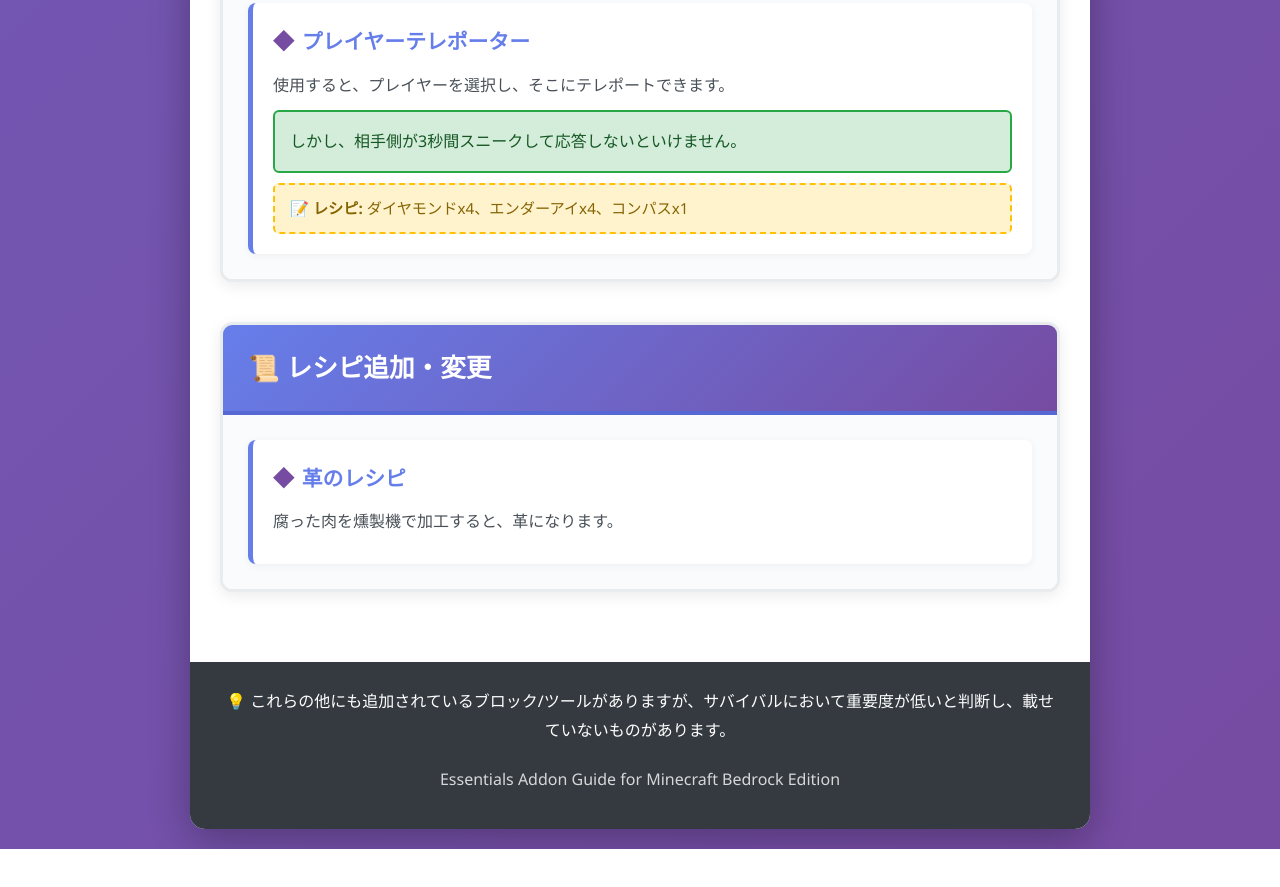
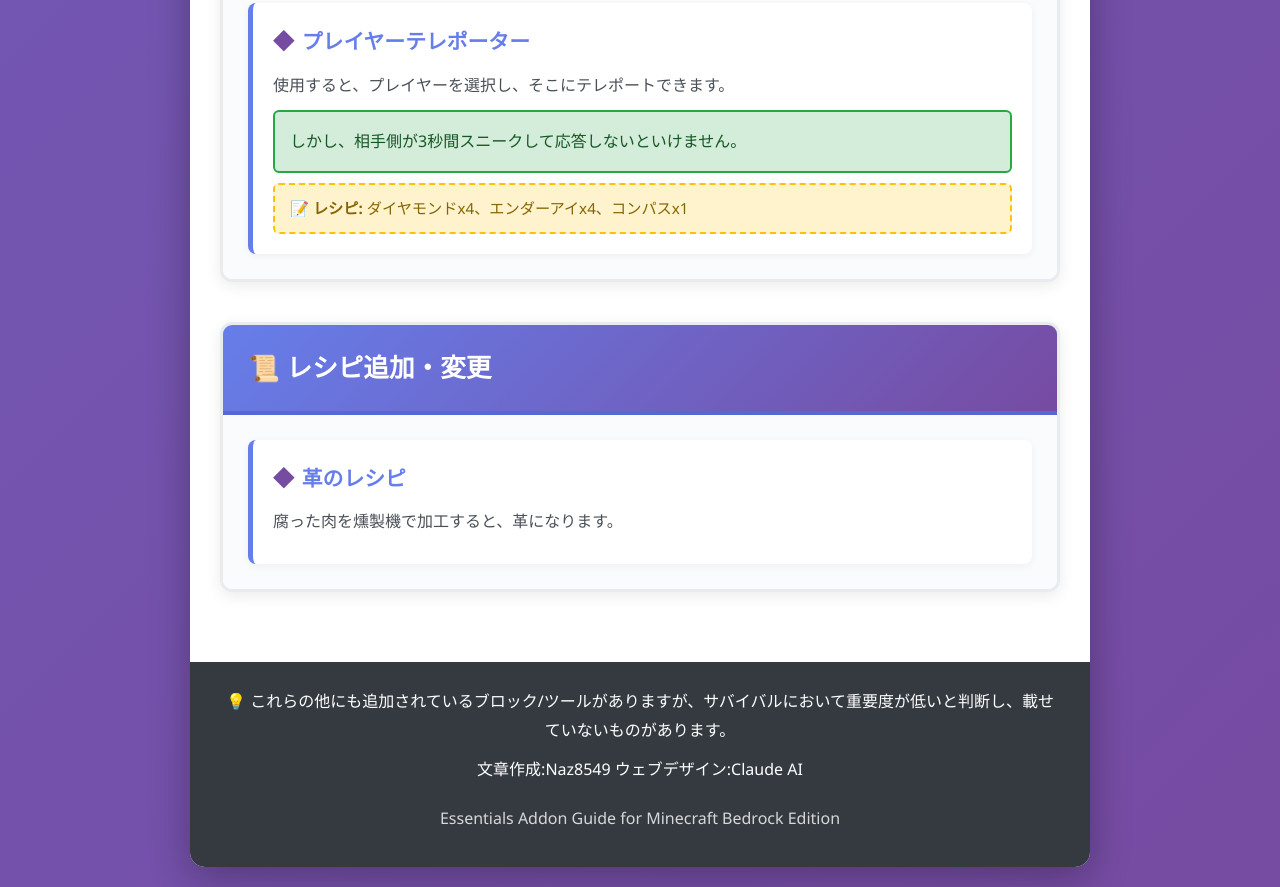
Before and after one commit to 23ki3/Essentials-guide, a plain HTML site: page index.html in a window 1280 px wide. Shown: the part 7951-8838 px from the top of the page. Before the commit the page ends 8800 px from the top, so only its background shows below. Drawn offline with Linux system fonts and the light colour scheme.

Commit message:
CreditAdd
クレジットを追加

```diff
--- a/index.html
+++ b/index.html
@@ -604,6 +604,7 @@
 
         <footer>
             <p>💡 これらの他にも追加されているブロック/ツールがありますが、サバイバルにおいて重要度が低いと判断し、載せていないものがあります。</p>
+            <p>文章作成:Naz8549    ウェブデザイン:Claude AI</p>
             <p style="margin-top: 20px; opacity: 0.8;">Essentials Addon Guide for Minecraft Bedrock Edition</p>
         </footer>
     </div>
```
